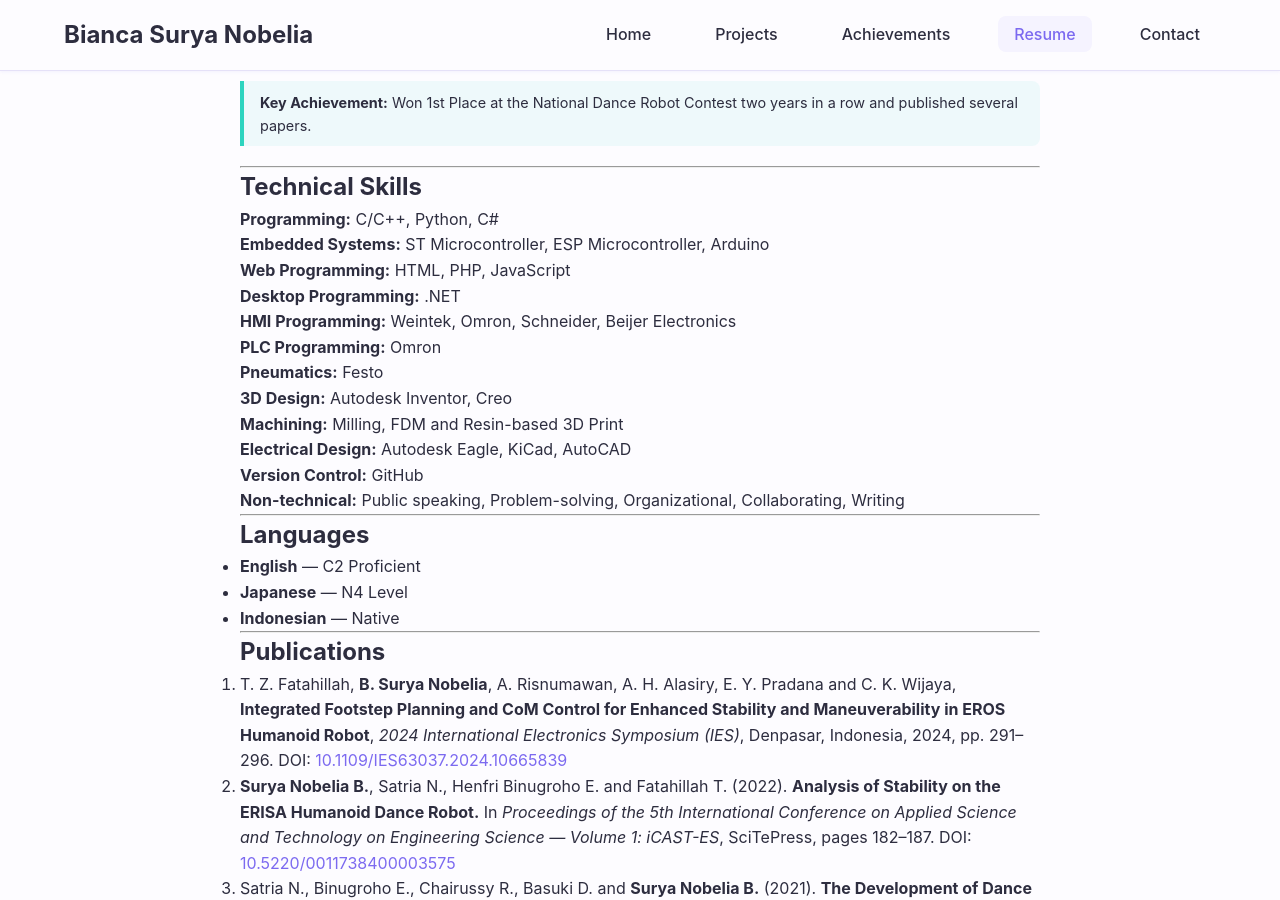
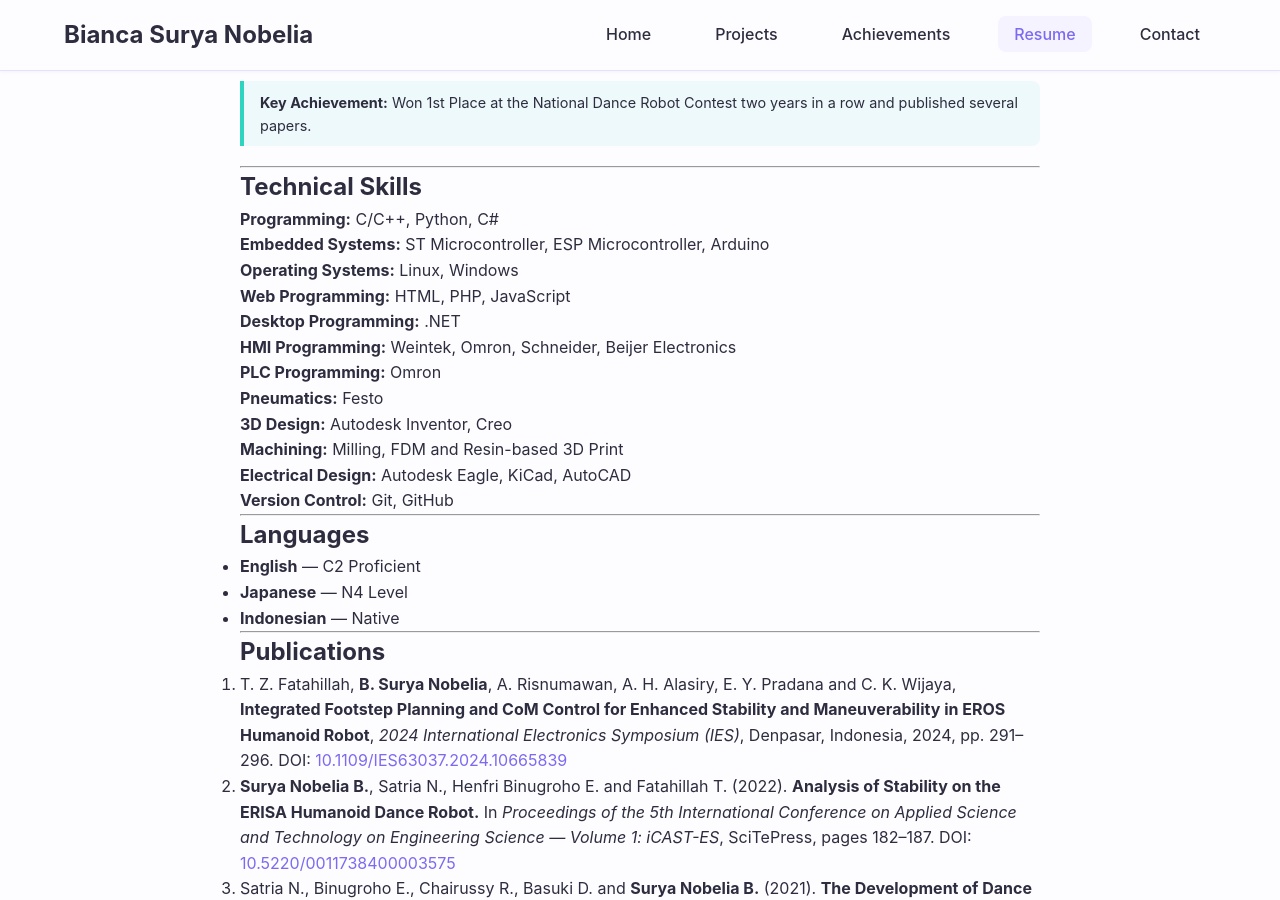
Before and after one commit to BiancaNobelia/biancanobelia.github.io, a Jekyll site: the page built from resume.md, in a window 1280 px wide and 900 px high, scrolled down 2445 px. Built offline with Jekyll 4.4.1, drawn with Linux system fonts in a browser that asks for light colours.

Commit message:
edit cv link

```diff
--- a/resume.md
+++ b/resume.md
@@ -108,6 +108,7 @@ Demonstrates a strong self-motivation and diligent work ethic, adept at performi
 
 **Programming:** C/C++, Python, C#
 **Embedded Systems:** ST Microcontroller, ESP Microcontroller, Arduino
+**Operating Systems:** Linux, Windows
 **Web Programming:** HTML, PHP, JavaScript
 **Desktop Programming:** .NET
 **HMI Programming:** Weintek, Omron, Schneider, Beijer Electronics
@@ -116,8 +117,7 @@ Demonstrates a strong self-motivation and diligent work ethic, adept at performi
 **3D Design:** Autodesk Inventor, Creo
 **Machining:** Milling, FDM and Resin-based 3D Print
 **Electrical Design:** Autodesk Eagle, KiCad, AutoCAD
-**Version Control:** GitHub
-**Non-technical:** Public speaking, Problem-solving, Organizational, Collaborating, Writing
+**Version Control:** Git, GitHub
 
 ---
 
```
Also changed, not shown: 2 other files.
